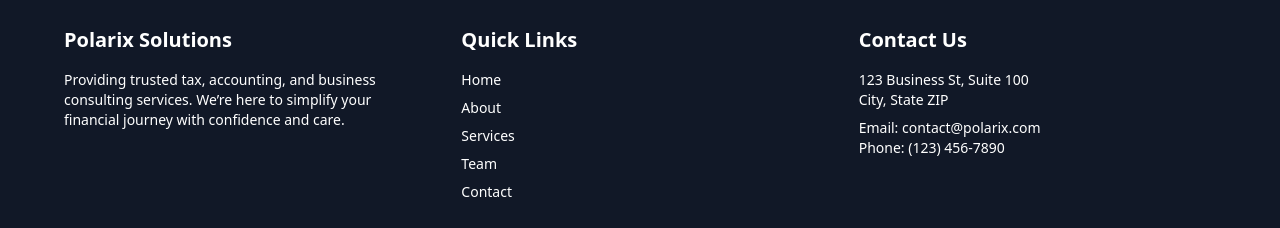
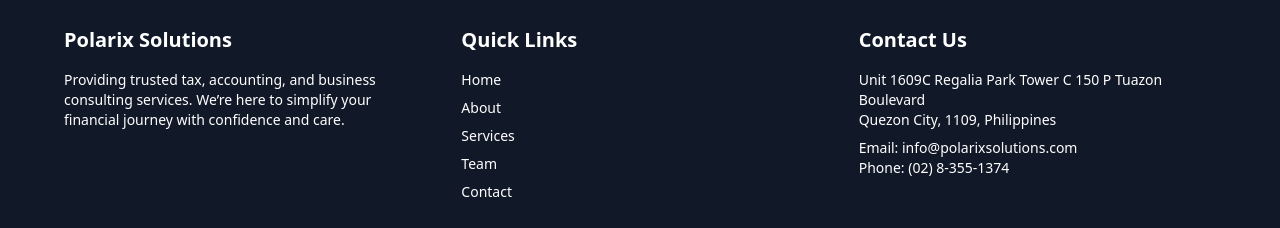
Before and after one commit to JohnRosch/PolarixSolutions, a React (Create React App) app: page / in a window 1280 px wide. Shown: the part 5806-6034 px from the top of the page. Built offline with nearby package versions, Linux system fonts and the light colour scheme.

Commit message:
Updated Contact details in Footer

```diff
--- a/src/components/Footer.js
+++ b/src/components/Footer.js
@@ -23,9 +23,9 @@ export default function Footer() {
 
         <div>
           <h3 className="text-xl font-bold mb-4">Contact Us</h3>
-          <p className="text-sm">123 Business St, Suite 100<br />City, State ZIP</p>
-          <p className="text-sm mt-2">Email: contact@polarix.com</p>
-          <p className="text-sm">Phone: (123) 456-7890</p>
+          <p className="text-sm">Unit 1609C Regalia Park Tower C 150 P Tuazon Boulevard<br />Quezon City, 1109, Philippines</p>
+          <p className="text-sm mt-2">Email: info@polarixsolutions.com</p>
+          <p className="text-sm">Phone: (02) 8-355-1374</p>
         </div>
 
       </div>
```
